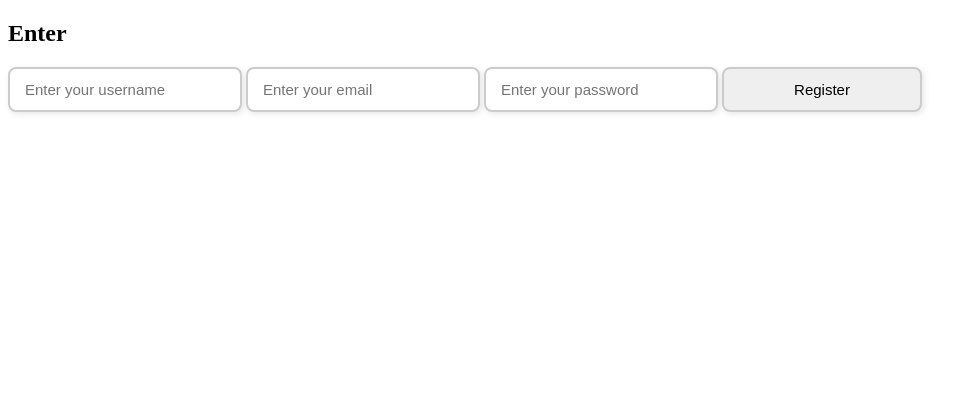
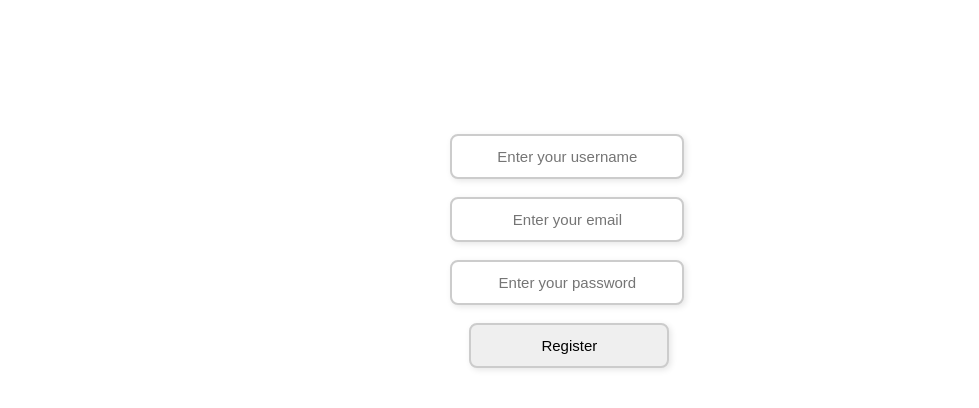
Before and after one commit to rbrajp/Form-using-Js, a plain HTML site: page index.html in a window 1280 px wide. Shown: the whole page, without its empty margins (0-979 px from the left). Drawn offline with Linux system fonts and the light colour scheme.

Commit message:
adding more css and js

```diff
--- a/index.html
+++ b/index.html
@@ -9,13 +9,18 @@
 </head>
 <body>
 
-    <h2>Enter </h2>
+
     <form id="form">
         <input type="text" id="username" placeholder="Enter your username" required>
+        <br>
+        <br>
         <input type="email" id="email" placeholder="Enter your email"  required>
+        <br>
+        <br>
         <input type="text" id="password" placeholder="Enter your password" required>
-
-        <input type="submit" id="submit" value="Register" >
+        <br>
+        <br>
+        <button id="submit" onclick="changeColor()">Register</button>
 
         <div id="border"> </div>
     </form>
--- a/index.js
+++ b/index.js
@@ -1,5 +1,13 @@
 let form =document.getElementById('form');
 let border=document.getElementById('border');
+
+function changeColor() {
+  const box = document.getElementById('submit');
+  // Change background and text color
+  box.style.backgroundColor = 'pink';
+  box.style.color = 'white';
+  box.textContent = 'submitted';
+}
 
 document.addEventListener('DOMContentLoaded', () => {
     const storedUsername = localStorage.getItem('username');
--- a/style.css
+++ b/style.css
@@ -10,6 +10,9 @@
  /* background-color: #a38080; /* Light gray background */
   box-shadow: 2px 2px 6px rgba(0, 0, 0, 0.1); /* Subtle shadow */
   transition: all 0.3s ease; /* Smooth transition */
+  text-align: center;
+  margin-left: 35%;
+  margin-top: 10%;
 
 }
 
@@ -25,6 +28,9 @@
     /*background-color: #a38080;  Light gray background */
     box-shadow: 2px 2px 6px rgba(0, 0, 0, 0.1); /* Subtle shadow */
     transition: all 0.3s ease; /* Smooth transition */
+    text-align: center;
+    margin-left: 35%;
+
 }
 
 #password{
@@ -38,6 +44,8 @@
     outline: maroon; /* Remove default outline */
     /*background-color: #a38080; /* Light gray background */
     box-shadow: 2px 2px 6px rgba(0, 0, 0, 0.1); /* Subtle shadow */
+    text-align: center;
+    margin-left: 35%;
 
 }
 
@@ -54,12 +62,15 @@
     box-shadow: 2px 2px 6px rgba(0, 0, 0, 0.1); /* Subtle shadow */
     transition: all 0.3s ease; /* Smooth transition */
     text-emphasis-color: white;
+    text-align: center;
+    margin-left: 36.5%;
 }
 
 #username:hover {
     border-color: #007BFF; /* Blue border on hover */
     background-color: hsla(0, 0%, 100%, 0.192); /* White background */
     box-shadow: 4px 4px 10px rgba(0, 123, 255, 0.2); /* Stronger shadow */
+
   }
 
   #email:hover {
@@ -78,4 +89,11 @@
     border-color: #007BFF; /* Blue border on hover */
     background-color: hsla(0, 0%, 100%, 0.192); /* White background */
     box-shadow: 4px 4px 10px rgba(0, 123, 255, 0.2); /* Stronger shadow */
+    cursor: pointer;
+
   }
+
+  #border{
+    text-align: center;
+    margin-left: -10%;
+  }
```
